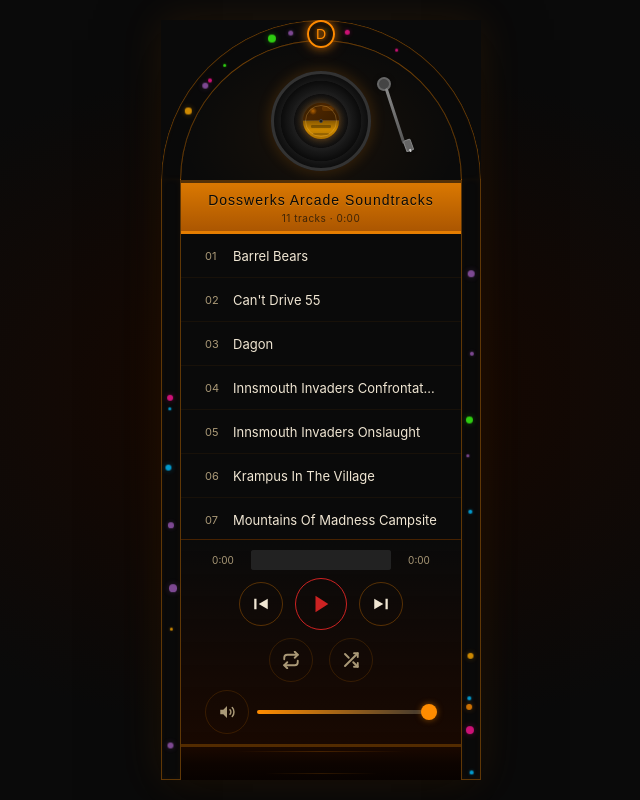
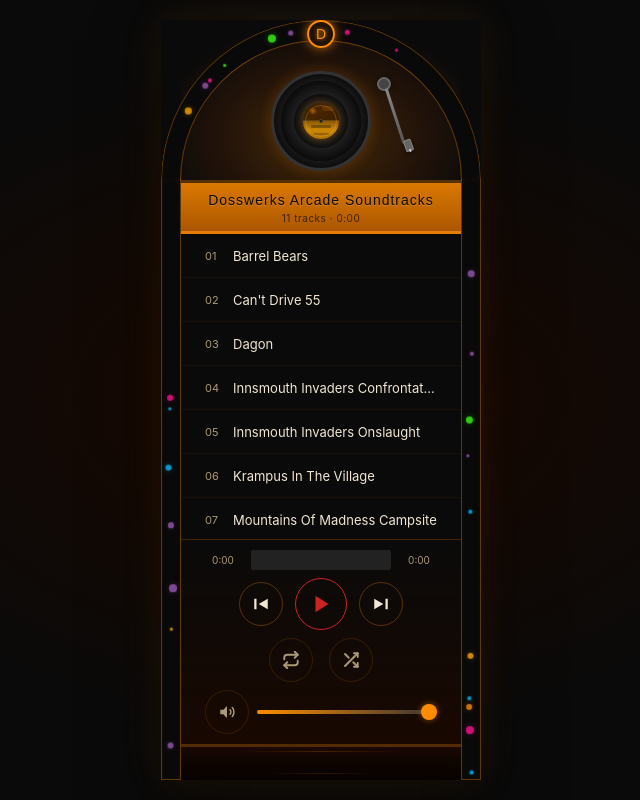
Before and after one commit to Dosswerks/arcade-jukebox, a website: page index.html in a window 1280 px wide. Shown: the whole page, without its empty margins (319-959 px from the left). Drawn offline with Linux system fonts and the light colour scheme; no server answers; a web font is replaced by a local one.

Commit message:
Add files via upload

```diff
--- a/index.html
+++ b/index.html
@@ -183,7 +183,7 @@ html, body {
   display: flex; flex-direction: column; align-items: center;
   justify-content: center;
   position: relative; z-index: var(--z-base);
-  background: radial-gradient(ellipse at 50% 70%, rgba(255,140,0,0.06) 0%, transparent 70%);
+  background: radial-gradient(ellipse at 50% 70%, rgba(255,140,0,0.25) 0%, rgba(255,100,0,0.1) 50%, transparent 85%);
   overflow: hidden;
 }
 
```
